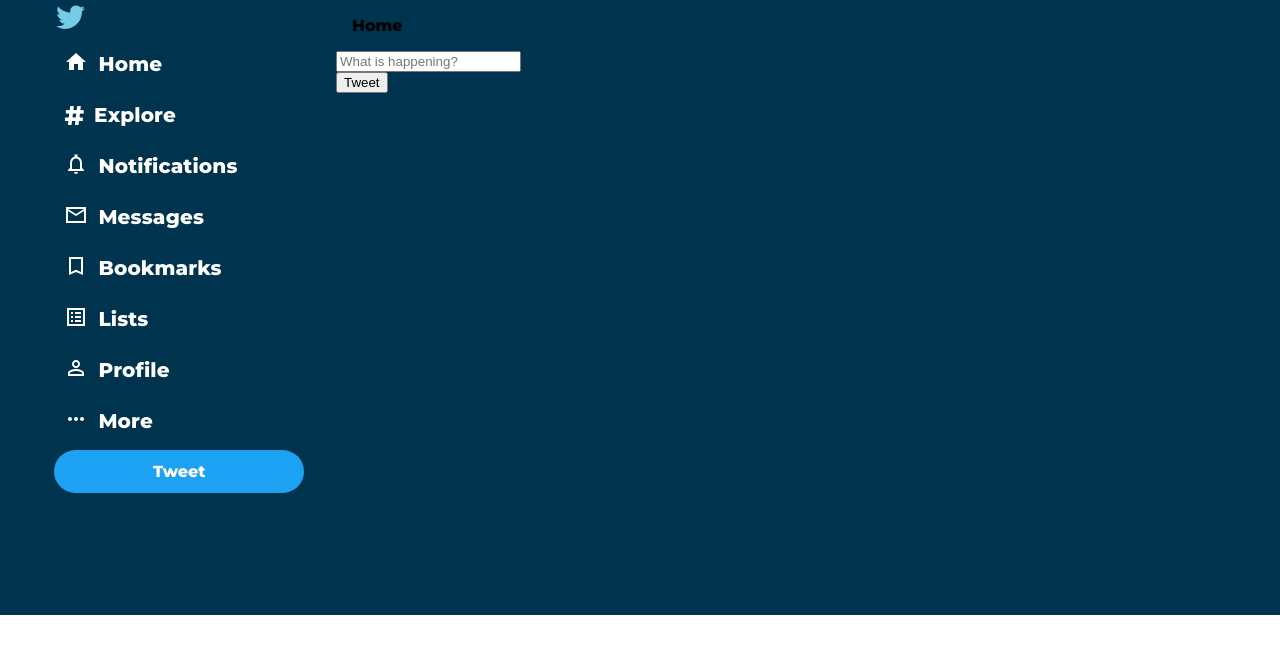
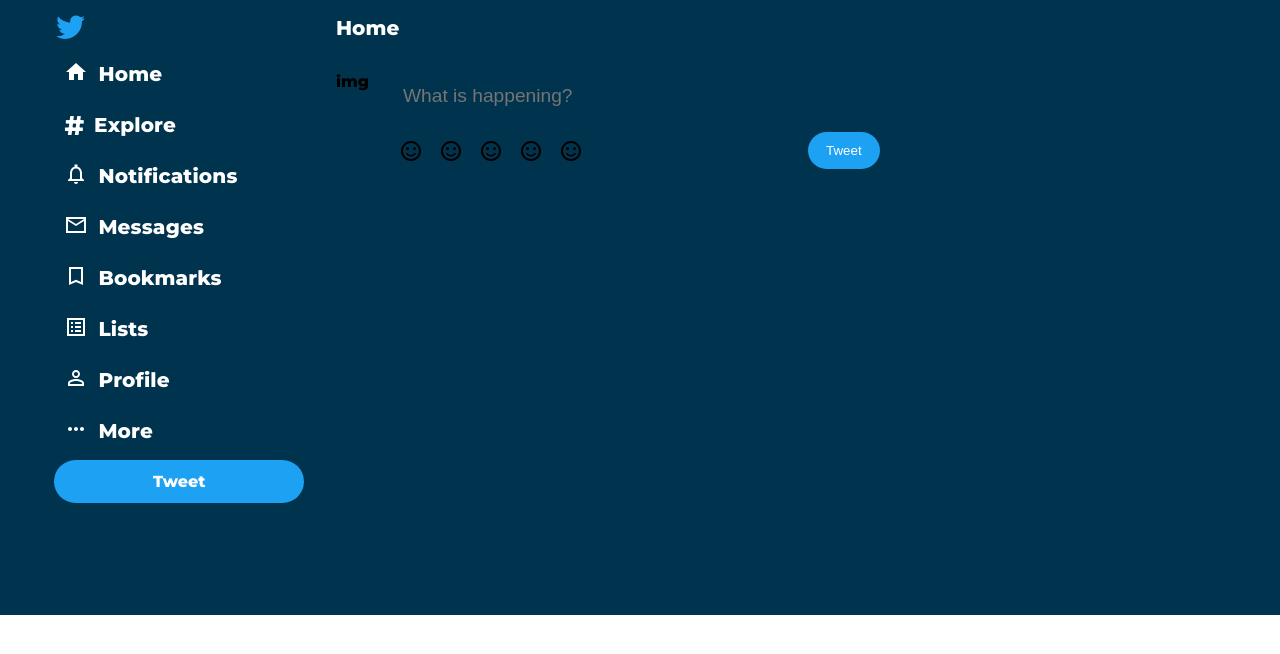
Before and after one commit to Kainechukwu/twitter-react, a React (Create React App) app: page /userpageReact in a window 1280 px wide. Shown: the top 654 px of the page. Built offline with nearby package versions, Linux system fonts and the light colour scheme; no server answers.

Commit message:
userpage with partially styled icons

```diff
--- a/public/center.css
+++ b/public/center.css
@@ -2,3 +2,10 @@
     padding-left: 16px;
     padding-right: 16px;
 }
+
+.centerHeader{
+    color: white;
+    width: 90%;
+    font-size: 20px;
+
+}
--- /dev/null
+++ b/public/componentStyles/tweetInput.css
@@ -0,0 +1,61 @@
+.centerPadding16px{
+    padding: 16px 0;
+}
+
+.centerTweetInput{
+    background-color: #00334e;
+    border: none;
+    font-size: larger;
+    max-width: 100%;
+    width: 99%;
+
+}
+
+.centerTweetInput:focus {
+    outline: none;
+  }
+
+.formDiv{
+    width: 88%;
+
+
+}
+
+.outerCenterImageDiv{
+    margin-right: 16px;
+    width: 9%
+}
+
+.tweetSubmit{
+    padding: 11px 18px;
+    color: white;
+    background-color: rgb(29, 161, 242);;
+    border: none;
+    border-radius: 40px;
+}
+
+.tweetSubmitDiv{
+    margin-top: 12px;
+    position: relative;
+
+}
+
+
+
+.buttonAndIconsDiv{
+    justify-content: space-between;
+
+}
+
+.inputIcons{
+    display: flex;
+    flex-wrap: wrap;
+    align-content: space-around;
+    padding: 2px 8px;
+    border-radius: 40px;
+}
+
+.iconsPositioning{
+    position: relative;
+    left: -10px;
+}
--- a/public/styles.css
+++ b/public/styles.css
@@ -1,12 +1,5 @@
-/* @import url('https://fonts.googleapis.com/css2?family=Montserrat:wght@800&display=swap'); */
-
-
-/* @fontface {
-    font-family: 'Montserrat', sans-serif;
-    src: url('https://fonts.googleapis.com/css2?family=Montserrat:wght@800&display=swap')
-  } */
-
 @import "/center.css";
+@import "./componentStyles/tweetInput.css";
 
 body {
     width: 100%;
@@ -28,6 +21,11 @@
     margin: 16px 20px 16px 16px;
 
 
+}
+
+.topAndBottomPadding {
+    padding-top: 12px;
+    padding-bottom: 12px;
 }
 
 .padding16px {
--- a/src/axiosAPIs.jsx
+++ b/src/axiosAPIs.jsx
@@ -3,8 +3,7 @@
 const baseUrl = "http://localhost:3000"
 
 axios.interceptors.request.use(req => {
-    // Do something before request is sent
-    // const user_id = localStorage.getItem("user_id");
+
     req.headers["user_id"] = localStorage.getItem("user_id");
 
 
--- a/src/components/centerHeader.jsx
+++ b/src/components/centerHeader.jsx
@@ -14,8 +14,8 @@
 
 export default function CenterHeader() {
     return (
-        <div>
-            <div style={{padding: "16px"}}>
+        <div className="displayFlex">
+            <div className="centerHeader centerPadding16px">
                 <div>
                     <span>Home</span>
                 </div>
--- /dev/null
+++ b/src/components/inputIcons.jsx
@@ -0,0 +1,29 @@
+import React from "react";
+import SentimentSatisfiedSharpIcon from '@material-ui/icons/SentimentSatisfiedSharp';
+
+
+function Icons(){
+    return(
+        <div className="displayFlex tweetSubmitDiv iconsPositioning">
+            <div className="inputIcons">
+                <SentimentSatisfiedSharpIcon />
+            </div>
+            <div className="inputIcons">
+                <SentimentSatisfiedSharpIcon />
+            </div>
+            <div className="inputIcons">
+                <SentimentSatisfiedSharpIcon />
+            </div>
+            <div className="inputIcons">
+                <SentimentSatisfiedSharpIcon />
+            </div>
+            <div className="inputIcons">
+                <SentimentSatisfiedSharpIcon />
+            </div>
+        </div>
+
+
+    )
+}
+
+export default Icons;
--- a/src/components/navbar.jsx
+++ b/src/components/navbar.jsx
@@ -20,7 +20,10 @@
     },
     navbar: {
         margin: "0 11px",
-        flexDirection: "column"
+        flexDirection: "column",
+        marginTop: "10px"
+
+
     },
     twitterIconDiv: {
         width: "38px",
@@ -37,7 +40,7 @@
     return (
         <div className={classes.leftSide}>
             <div className={classes.navbar}>
-                <div className={classes.twitterIconDiv}><TwitterIcon style={{ fontSize: "33px", color: "#74cce6" }} /></div>
+                <div className={classes.twitterIconDiv}><TwitterIcon style={{ fontSize: "33px", color: "rgb(29, 161, 242)" }} /></div>
                 <NavItem name="Home" icon={<HomeIcon/>} />
                 <NavItem name="Explore" icon="#" />
                 <NavItem name="Notifications" icon={<NotificationsNoneSharpIcon />} />
--- a/src/components/tweetInput.jsx
+++ b/src/components/tweetInput.jsx
@@ -1,17 +1,21 @@
-import React, {useState} from "react";
-import API from "../axiosAPIs"
+import React, { useState } from "react";
+import TweetService from "./tweetService";
+import Icons from "./inputIcons"
+// import Button from '@material-ui/core/Button';
+
+
 
 export default function TweetInput() {
 
     const [tweet, setTweet] = useState("");
 
-    function handleChange(event){
+    function handleChange(event) {
         setTweet(event.target.value);
     }
 
-    function handleClick(event){
+    function handleClick(event) {
 
-        API.post("/tweet", tweet, (response) =>{
+        TweetService.sendTweet(tweet, (response) => {
             console.log(response);
         }, (err) => {
             console.log(err);
@@ -22,13 +26,34 @@
     }
 
     return (
-        <div>
-            <form onSubmit={handleClick}>
-                <div>
-                    <input onChange={handleChange} type="text" placeholder="What is happening?" value={tweet}/>
+        <div className="centerPadding16px">
+
+
+            <div className="displayFlex">
+                <div className="outerCenterImageDiv">
+                    <div>
+                        img
                 </div>
-                <button type="submit"><span>Tweet</span></button>
-            </form>
+                </div>
+                <div className="formDiv">
+
+
+                    <form onSubmit={handleClick}>
+
+                        <div className="topAndBottomPadding">
+                            <input className="centerTweetInput" onChange={handleChange} type="text" placeholder="What is happening?" value={tweet} />
+                        </div>
+
+                        <div className="displayFlex buttonAndIconsDiv">
+                            <Icons />
+                            <div className="tweetSubmitDiv">
+                                <button className="tweetSubmit" type="submit"><span>Tweet</span></button>
+                            </div>
+
+                        </div>
+                    </form>
+                </div>
+            </div>
         </div>
     )
 }
--- /dev/null
+++ b/src/components/tweetService.jsx
@@ -0,0 +1,12 @@
+import API from "../axiosAPIs";
+
+
+
+const TweetService = ({
+    sendTweet: (data, callback, errCallback) => {
+
+        API.post("/tweet", data, callback, errCallback);
+    }
+});
+
+export default TweetService;
--- a/src/components/tweetbutton.jsx
+++ b/src/components/tweetbutton.jsx
@@ -2,7 +2,7 @@
 import { Link } from "react-router-dom";
 
 
-function TweetButton() {
+function TweetButton(props) {
     return (
         <div style={{ padding: "5px" }}>
             <div>
@@ -10,7 +10,7 @@
                     <div >
                         <div style={{ padding: "12px 0", borderRadius: "40px", backgroundColor: "rgba(29,161,242,1.00)" }} >
 
-                            <div style={{ display: "block", color: "white", textAlign: "center", margin: "auto", width: "111px" }}>
+                            <div style={{ display: "block", color: "white", textAlign: "center", margin: "auto", width: "50%" }}>
                                 <span>Tweet</span>
                             </div>
                         </div>
--- a/src/loginReact.jsx
+++ b/src/loginReact.jsx
@@ -99,10 +99,10 @@
 
 
         API.post("/login", login, (response) => {
-            if(response.status === 200){
+            if (response.status === 200) {
                 localStorage.setItem("user_id", response.headers.user_id);
                 console.log(localStorage.getItem("user_id"));
-                 history.push("/userpageReact");
+                history.push("/userpageReact");
             }
         }, (err) => {
             console.log(err)
@@ -168,7 +168,7 @@
                         onMouseOut={buttonOut}
                     >
                         Log In
-          </Button>
+                    </Button>
                     <Grid container>
                         <Grid item xs>
                             <Link href="#" variant="body2">
```
Also changed, not shown: src/components/Services/tweetService.jsx (deleted, +0 -8 lines).
